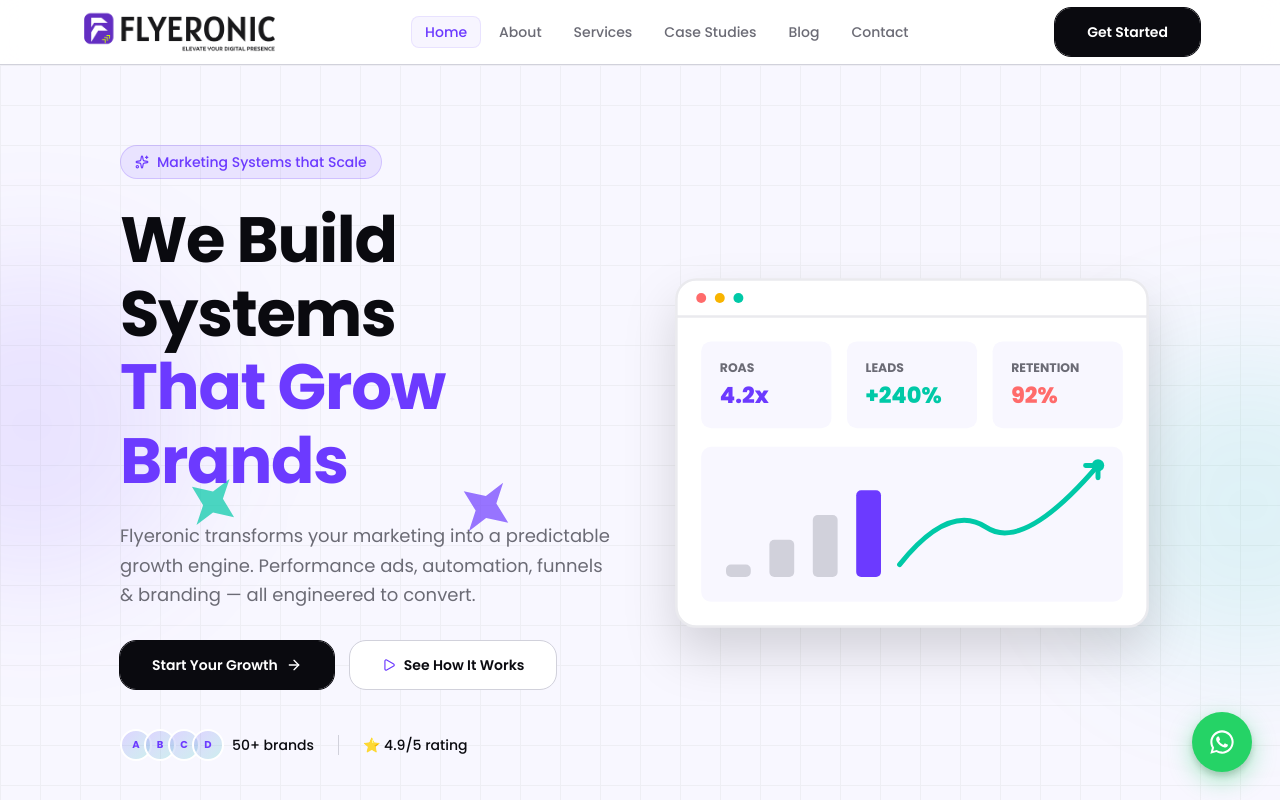
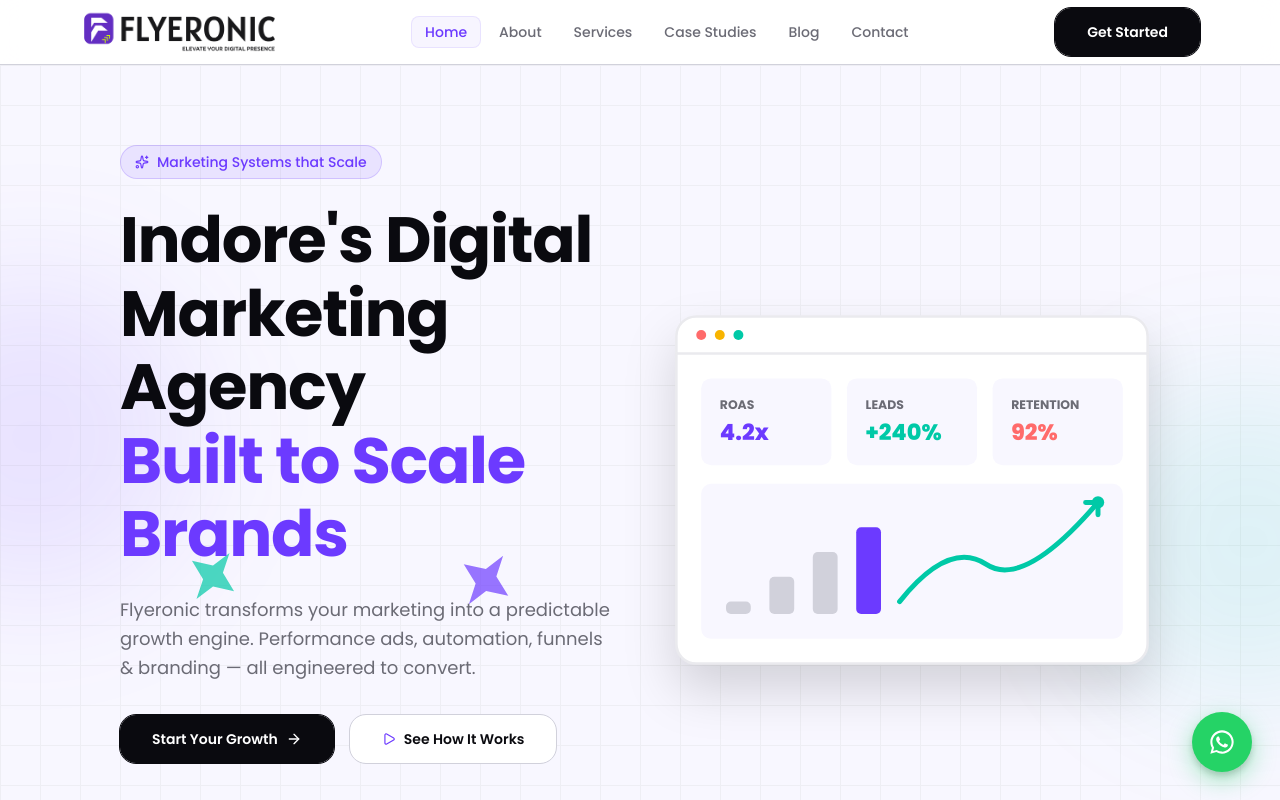
Before and after one commit to ashishsolanki25/Flyeronic.com, a Next.js app: page / in a window 1280 px wide. Shown: the top 800 px of the page. Built offline with nearby package versions, Linux system fonts and the light colour scheme.

Commit message:
SEO: Update H1 to target primary keyword 'Digital Marketing Agency in Indore'

```diff
--- a/components/sections/hero.tsx
+++ b/components/sections/hero.tsx
@@ -38,9 +38,9 @@
             </div>
 
             <h1 className="text-foreground leading-[1.1] text-4xl md:text-5xl lg:text-6xl font-bold font-heading">
-              We Build Systems<br />
+              Indore&apos;s Digital Marketing Agency<br />
               <SparklesText
-                text="That Grow Brands"
+                text="Built to Scale Brands"
                 colors={{ first: "#6C3AFF", second: "#00C9A7" }}
                 className="text-primary font-bold inline-block"
                 sparklesCount={12}
```
